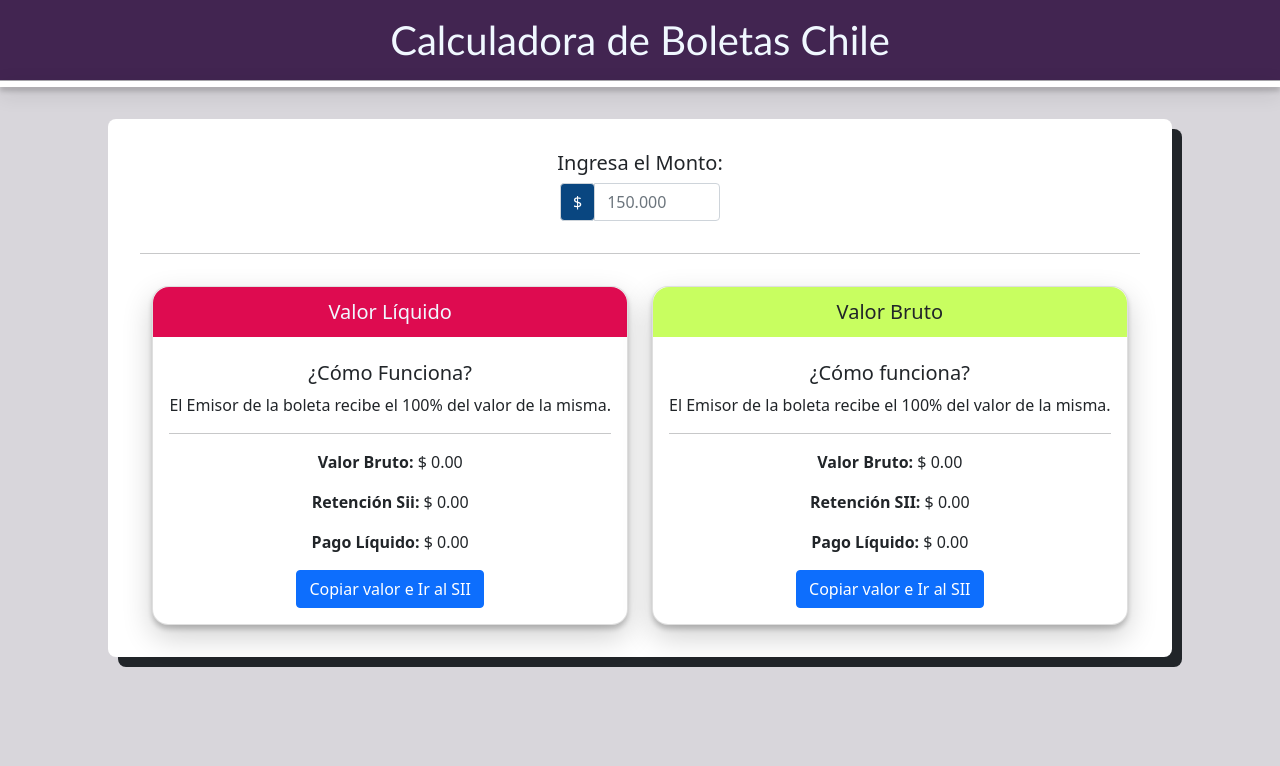
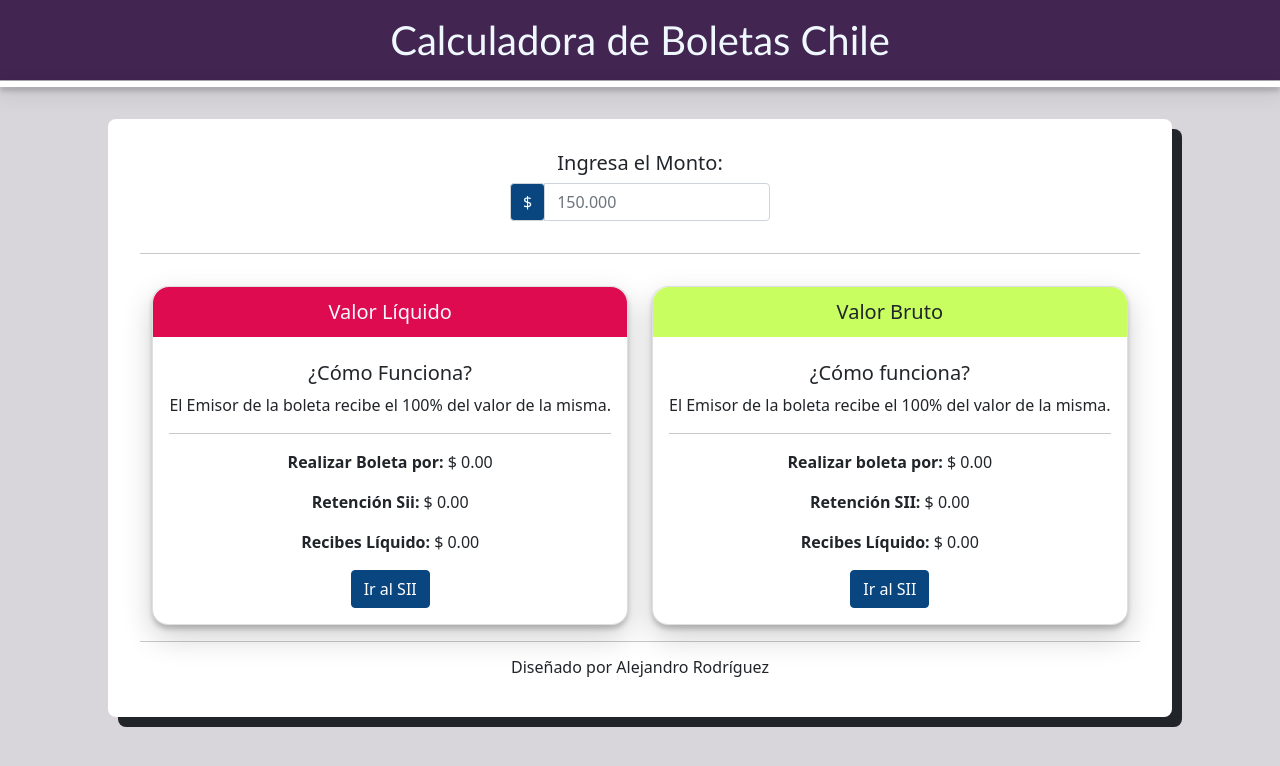
Before and after one commit to aljerr3/calculo-de-boletas-chile, a Svelte app: page / in a window 1280 px wide. Shown: the top 766 px of the page. Built offline with nearby package versions, Linux system fonts and the light colour scheme.

Commit message:
Modificaciones visuales

```diff
--- a/src/components/page.svelte
+++ b/src/components/page.svelte
@@ -63,7 +63,7 @@
             </p>
             <hr />
             <p class="card-text">
-              Valor Bruto: <span class="card-amount"
+              Realizar Boleta por: <span class="card-amount"
                 >$ {convertirMoneda(valBrutus)}</span
               >
             </p>
@@ -73,13 +73,13 @@
               >
             </p>
             <p class="card-text">
-              Pago Líquido: <span class="card-amount"
+              Recibes Líquido: <span class="card-amount"
                 >$ {convertirMoneda(valLiquid)}</span
               >
             </p>
             <a
               href="https://www.sii.cl/servicios_online/3532-.html"
-              class="btn btn-primary">Copiar valor e Ir al SII</a
+              class="btn btn-primary">Ir al SII</a
             >
           </div>
         </div>
@@ -94,7 +94,7 @@
             </p>
             <hr />
             <p class="card-text">
-              Valor Bruto: <span class="card-amount"
+              Realizar boleta por: <span class="card-amount"
                 >$ {convertirMoneda(valLiquid)}</span
               >
             </p>
@@ -104,19 +104,21 @@
               >
             </p>
             <p class="card-text">
-              Pago Líquido: <span class="card-amount"
+              Recibes Líquido: <span class="card-amount"
                 >$ {convertirMoneda(brutus)}</span
               >
             </p>
             <a
               href="https://www.sii.cl/servicios_online/3532-.html"
-              class="btn btn-primary">Copiar valor e Ir al SII</a
+              class="btn btn-primary">Ir al SII</a
             >
           </div>
         </div>
       </div>
     </div>
   </div>
+  <hr />
+  <h6>Diseñado por Alejandro Rodríguez</h6>
 </div>
 
 <style>
@@ -172,7 +174,7 @@
   }
 
   .container-input {
-    max-width: 160px;
+    max-width: 260px;
     display: inline-block;
   }
 
@@ -190,4 +192,9 @@
     border: 1px solid #ced4da;
     border-radius: 0.25rem;
   }
+
+  .btn-primary {
+    background-color: rgb(9, 70, 128);
+    border-color: rgb(9, 70, 128);
+  }
 </style>
```
